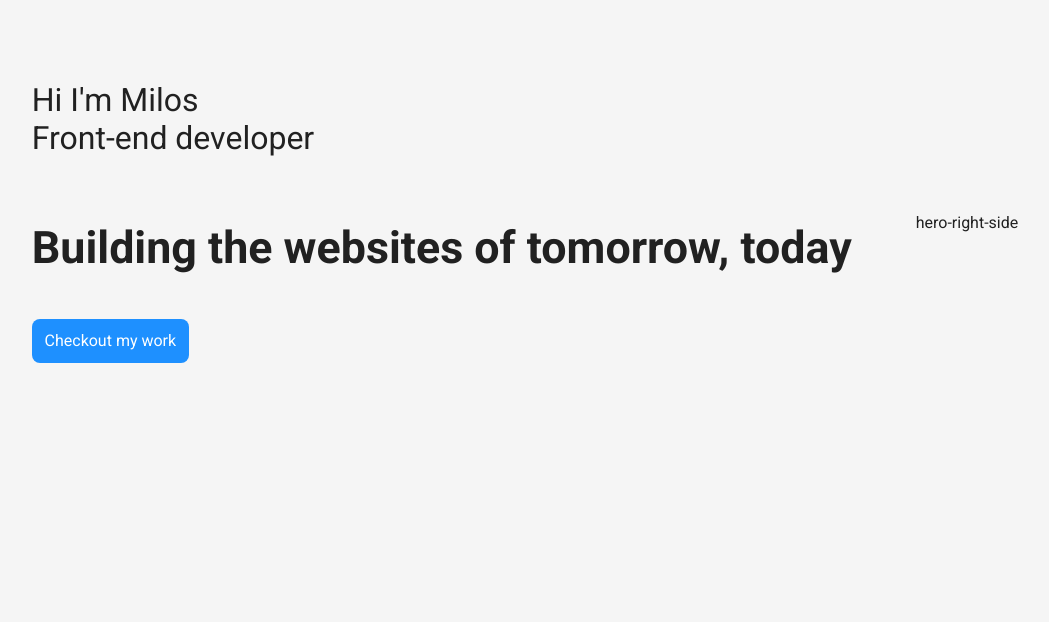
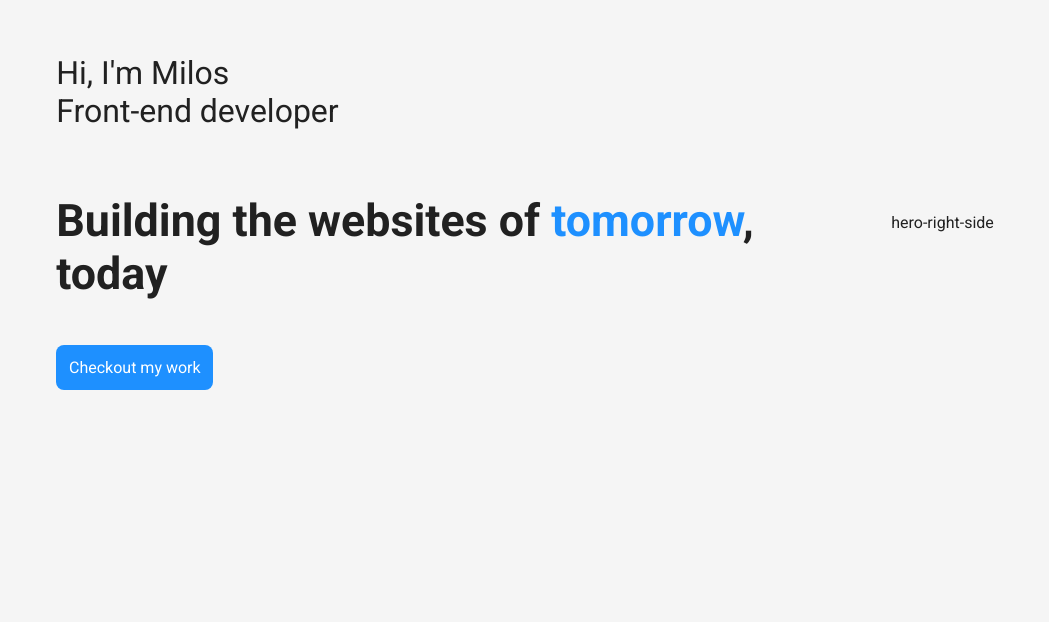
Before and after one commit to MilosIl/mines23, a React (Vite) app: page / in a window 1280 px wide. Shown: the part 178-800 px from the top of the page, without its empty margins (115-1164 px from the left). Built offline with nearby package versions, Linux system fonts and the light colour scheme.

Commit message:
added themes

```diff
--- a/index.html
+++ b/index.html
@@ -2,7 +2,9 @@
 <html lang="en">
   <head>
     <meta charset="UTF-8" />
-    <link rel="icon" type="image" href="/logo-dark.png" />
+    <link rel="icon" type="image" media="(prefers-color-scheme: dark)" href="/logo-dark.png" />
+    <link rel="icon" type="image" media="(prefers-color-scheme: light)" href="/logo-light.png" />
+
     <meta name="viewport" content="width=device-width, initial-scale=1.0" />
 
     <link rel="apple-touch-icon" href="/logo.png" />
--- a/src/App.css
+++ b/src/App.css
@@ -12,9 +12,11 @@
   --primary-blue: #1e90ff;
 }
 
+
 h1 {
   font-size: 2.8rem;
   margin: 1em 0;
+  width: 30ch;
 }
 h2 {
   font-size: 2rem;
@@ -109,6 +111,9 @@ body {
 .title{
   font-size: 2rem;
 }
+.highlight{
+  color: var(--primary-blue);
+}
 .title:last-of-type{
   margin-bottom: 2em;
 }
@@ -145,7 +150,7 @@ body {
   border: 1px solid var(--primary-blue);
   padding: 1em;
   border-radius: var(--border-radius);
-  background: #f3fef3;
+  background: var(--bg-color);
   transition: all 400ms ease-in;
 }
 .project-card:hover {
@@ -384,6 +389,7 @@ footer {
     opacity: 0;
   }
 }
+
 @keyframes rainbow {
   0% {
     background-position: left;
@@ -396,6 +402,14 @@ footer {
   }
 }
 /* media query */
+@media(prefers-color-scheme:dark){
+  :root{
+    --bg-color: #424242;
+    --text-color: #e4e4e4;
+  }
+}
+
+
 @media (max-width: 768px) {
   .nav a {
     margin: 1em;
--- a/src/App.tsx
+++ b/src/App.tsx
@@ -6,7 +6,9 @@ import Projects from "./Layout/Projects";
 import Footer from "./Layout/Footer";
 import Navbar from "./Layout/Navbar";
 
+
 function App() {
+
   return (
     <div className="container">
       <Navbar />
--- a/src/Components/Hero.tsx
+++ b/src/Components/Hero.tsx
@@ -8,14 +8,14 @@ const Hero = () => {
   return (
     <section className="hero-section" id="home">
       <div className="hero-left-side">
-        <p className="title">Hi I'm Milos</p>
+        <p className="title">Hi, I'm Milos</p>
         <p className="title">
           <span className="blinking-cursor " aria-label={selectedTitle}>
             {title}
           </span>
           developer
         </p>
-        <h1>Building the websites of tomorrow, today</h1>
+        <h1>Building the websites of <span className="highlight">tomorrow</span>, today</h1>
         <Link
           to="projects"
           smooth={true}
--- /dev/null
+++ b/src/Context/ThemeContext.tsx
@@ -0,0 +1,45 @@
+import React, { createContext, useState, useEffect } from 'react';
+
+interface Theme {
+  backgroundColor: string;
+  textColor: string;
+}
+
+const lightTheme: Theme = {
+  backgroundColor: '#f5f5f5',
+  textColor: '#212121',
+};
+
+const darkTheme: Theme = {
+  backgroundColor: '#212121',
+  textColor: '#f5f5f5',
+};
+
+interface ThemeContextProps {
+  theme: Theme;
+}
+
+const ThemeContext = createContext<ThemeContextProps>({
+  theme: lightTheme,
+});
+
+interface ThemeProviderProps {
+  children: React.ReactNode;
+}
+
+const ThemeProvider: React.FC<ThemeProviderProps> = ({ children }) => {
+  const [currentTheme, setCurrentTheme] = useState<Theme>(lightTheme);
+
+  useEffect(() => {
+    const isDarkMode = window.matchMedia && window.matchMedia('(prefers-color-scheme: dark)').matches;
+    setCurrentTheme(isDarkMode ? darkTheme : lightTheme);
+  }, []);
+
+  return (
+    <ThemeContext.Provider value={{ theme: currentTheme }}>
+      {children}
+    </ThemeContext.Provider>
+  );
+};
+
+export { ThemeContext, ThemeProvider };
--- a/src/Layout/Navbar.tsx
+++ b/src/Layout/Navbar.tsx
@@ -71,7 +71,7 @@ function Navbar() {
             to="projects"
             spy={true}
             smooth={true}
-            offset={-30}
+            offset={-60}
             duration={1000}
             onClick={closeMobileMenu}
           >
--- a/src/main.tsx
+++ b/src/main.tsx
@@ -1,9 +1,12 @@
 import React from 'react'
 import ReactDOM from 'react-dom/client'
 import App from './App'
+import { ThemeProvider } from './Context/ThemeContext'
 
 ReactDOM.createRoot(document.getElementById('root') as HTMLElement).render(
   <React.StrictMode>
-    <App />
+    <ThemeProvider>
+    <App  />
+    </ThemeProvider>
   </React.StrictMode>
 )
```
